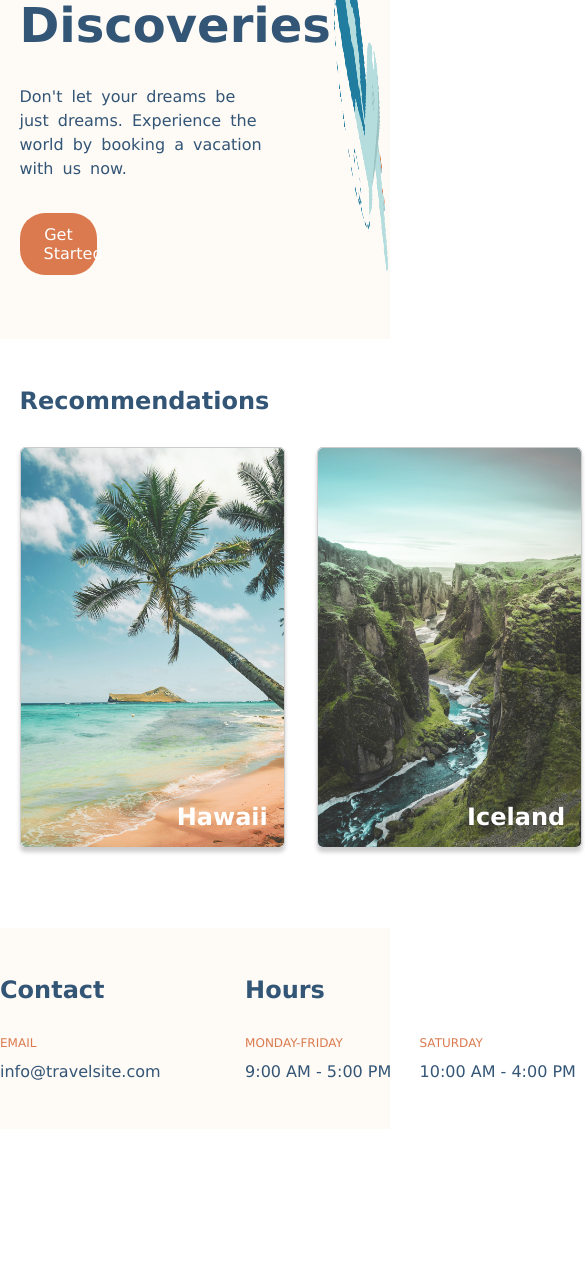
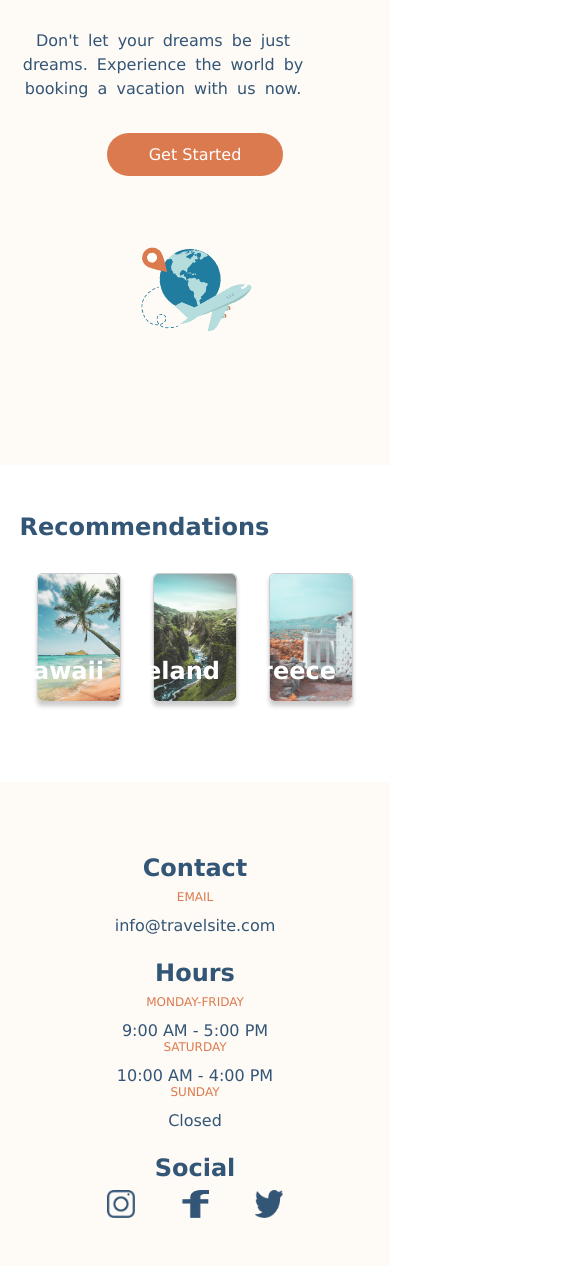
Before and after one commit to abhi-bhagat/travel-Site, a plain HTML site: page index.html in a window 390 px wide. Shown: the part 361-1627 px from the top of the page, 585 px wide, since content can reach past the window. Before the commit the page ends 1490 px from the top, so only its background shows below. Drawn offline with Linux system fonts and the light colour scheme.

Commit message:
add responsiveness

```diff
--- a/css/global.css
+++ b/css/global.css
@@ -216,3 +216,34 @@ footer{
         opacity: 1;
     }
 }
+
+
+
+/* =========responsiveness============== */
+@media screen and (max-width:1080px ){
+    .container--small{
+        width: 90%;
+    }
+
+    .btn{
+        width: 50% !important;
+    }
+}
+
+
+
+@media screen and (max-width:860px){
+    .footer ,.days{
+        display: block;
+    text-align: center;
+
+    }
+    .contact  , .hours , .social{
+        width: 50%;
+        margin: 0 auto;
+    }
+    .footer-content__heading{
+        padding-bottom: .5rem;
+        margin-top: 1.5rem;
+    }
+}
--- a/css/main.css
+++ b/css/main.css
@@ -99,3 +99,28 @@ header{
     color: #fff;
     font-size: 1.5rem;
 }
+
+
+
+
+
+
+
+@media screen and (max-width:860px){
+    .hero{
+        display: block;
+        text-align: center;
+    }
+    .hero__body{
+        align-items: center;
+    }
+
+    .hero__img {
+        display: block;
+
+        width: 50%;
+        text-align: center;
+        padding: 2rem;
+        margin: 2rem auto;
+    }
+}
```
